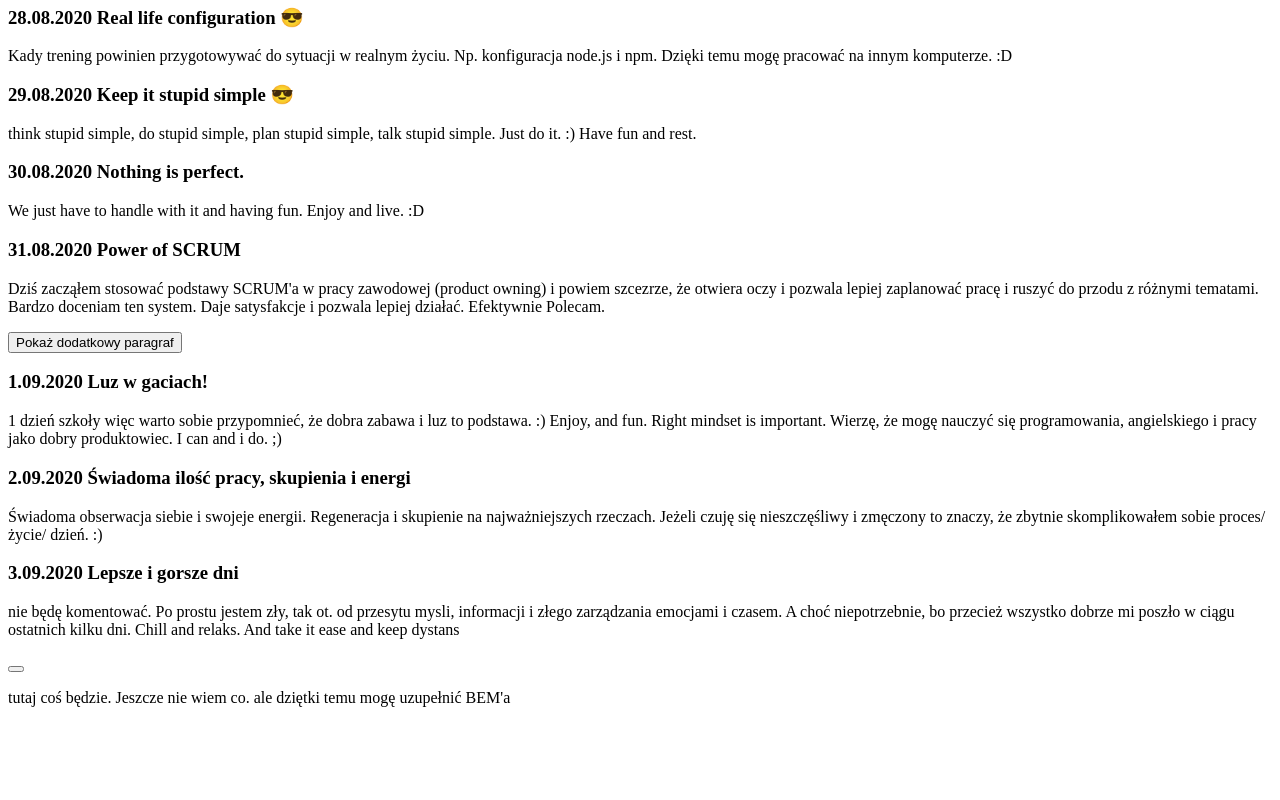
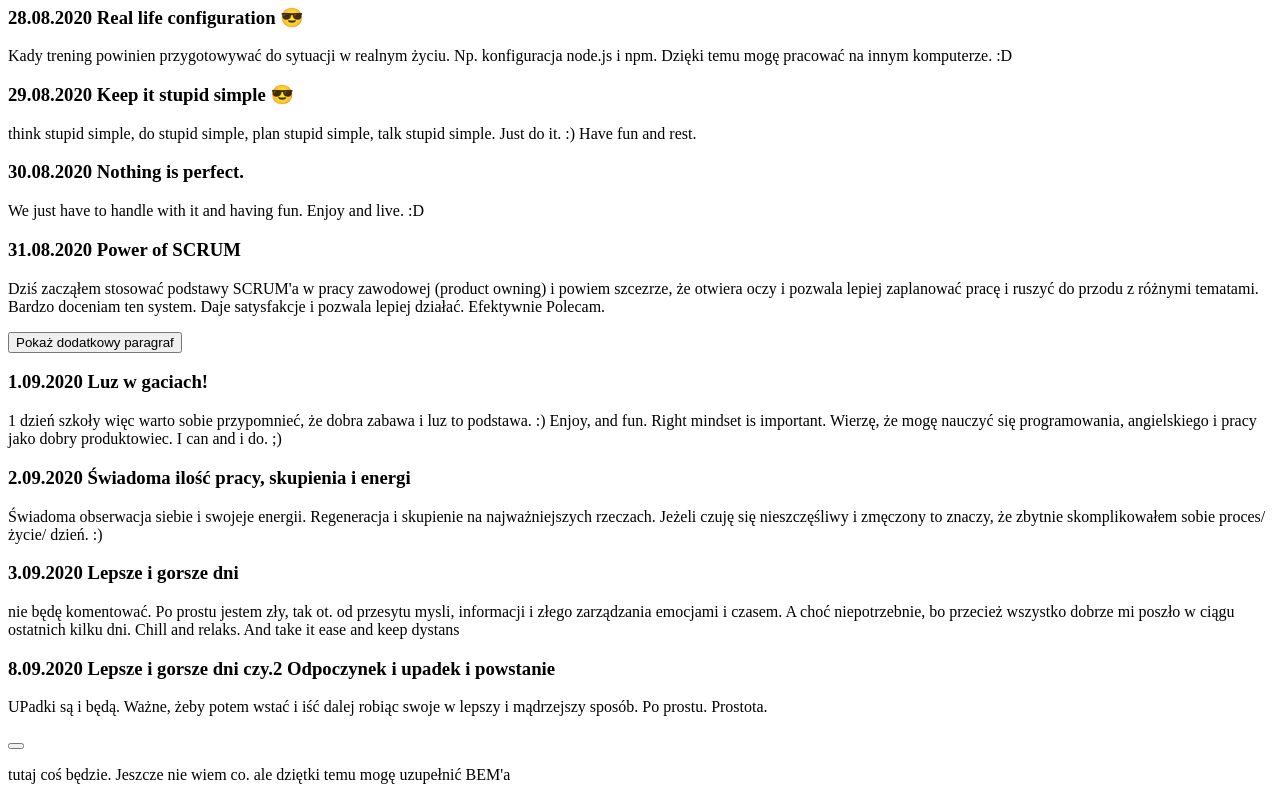
Before and after one commit to Arplay01/homepage-w, a plain HTML site: page src/pages/index.html in a window 1280 px wide. Shown: the part 5657-6457 px from the top of the page. Before the commit the page ends 6380 px from the top, so only its background shows below. Drawn offline with Linux system fonts and the light colour scheme.

Commit message:
New article has been added - 8.09.2020

```diff
--- a/src/pages/index.html
+++ b/src/pages/index.html
@@ -549,6 +549,10 @@ hamburgerButton.addEventListener('click', function () {
                 <p class="note__description">nie będę komentować. Po prostu jestem zły, tak ot. od przesytu mysli, informacji i złego zarządzania emocjami i czasem. A choć niepotrzebnie, bo przecież wszystko dobrze mi poszło w ciągu ostatnich kilku dni. Chill and relaks. And take it ease and keep dystans</p>
                 <span class="array--js"></span>
             </article>
+            <article class="note note--box-model2">
+                <h3 class="note__title">8.09.2020 Lepsze i gorsze dni czy.2 Odpoczynek i upadek i powstanie</h3>
+                <p class="note__description">UPadki są i będą. Ważne, żeby potem wstać i iść dalej robiąc swoje w lepszy i mądrzejszy sposób. Po prostu. Prostota.</p>
+            </article>
 
 
         </section>
```
Also changed, not shown: src/scss/style.scss (+2 -5 lines).
